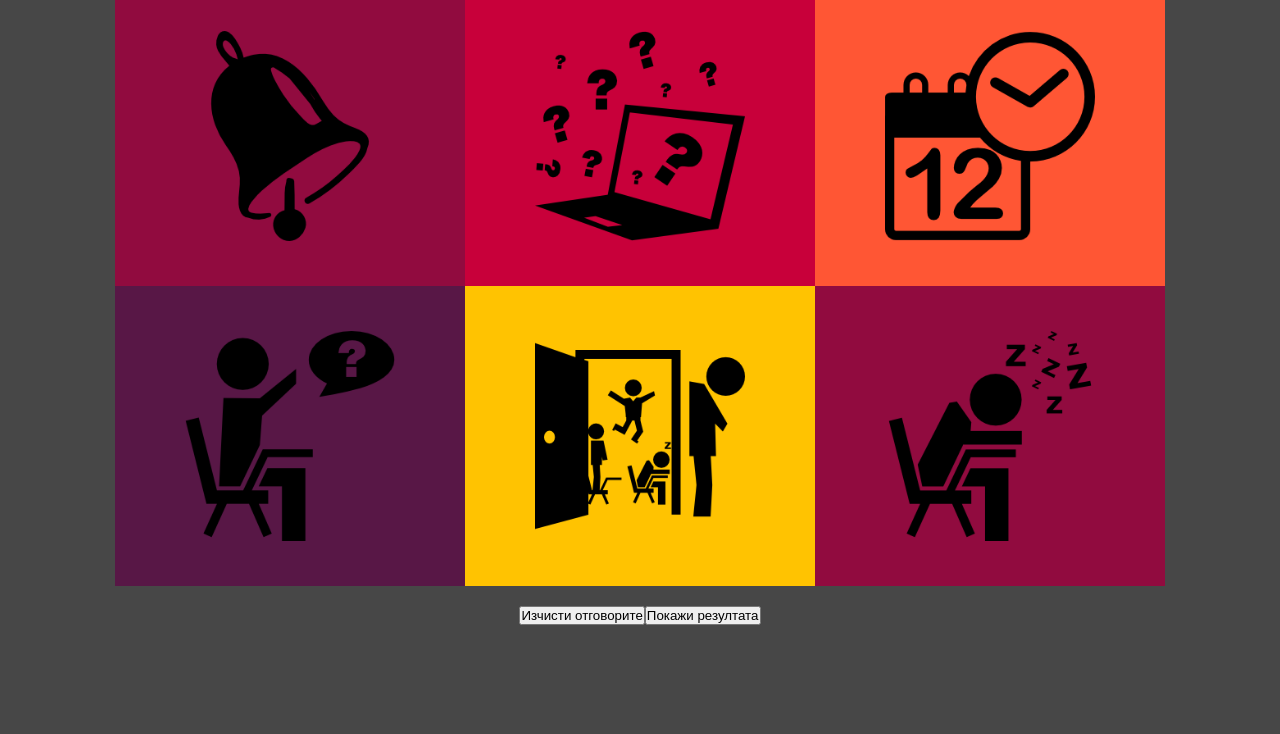
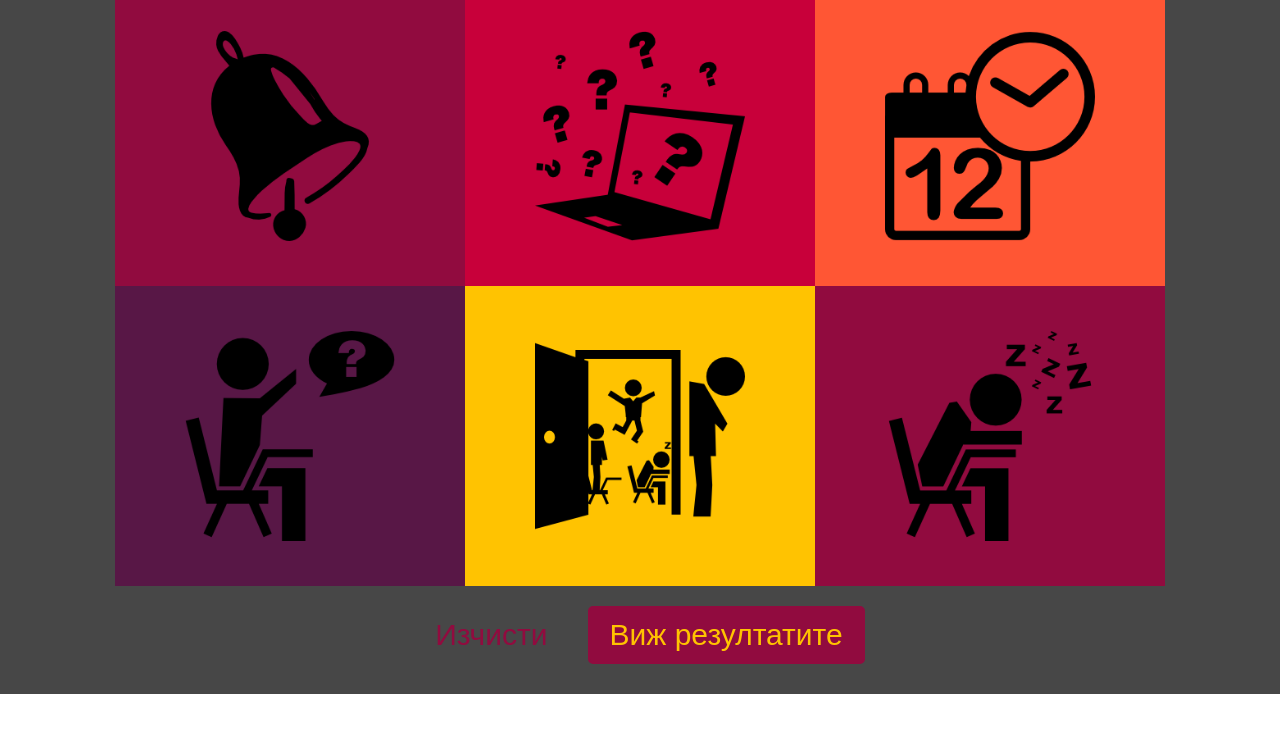
Before and after one commit to Divelina/Divelina_WebBasicsProject.github.io, a plain HTML site: page index.html in a window 1280 px wide. Shown: the part 674-1408 px from the top of the page. Before the commit the page ends 1342 px from the top, so only its background shows below. Drawn offline with Linux system fonts and the light colour scheme.

Commit message:
Added styling to buttons at the bottom and to result

```diff
--- a/colorpallette.css
+++ b/colorpallette.css
@@ -33,12 +33,6 @@ li a.sos{
     100%{
         color: #c8003a;
     }
-}
-
-
-
-section.question{
-    position: relative;
 }
 
 section#q1{
--- a/index.css
+++ b/index.css
@@ -90,12 +90,17 @@ ul.header-buttons a#sos{
 
 /*--------Styling the sections in the test--------------*/
 
+
+section.question{
+    position: relative;
+}
+
 a.start{
     color: #ffc301;
     background: #910b3f;
-    padding: 5px 10px;
+    padding: 10px 20px;
     position: absolute;
-    top: -60px;
+    top: -70px;
     left: 20px;
     z-index: 20;
     font-size: 30px;
@@ -149,14 +154,48 @@ div.form-buttons{
     justify-content: center;
 }
 
+#reset, #answer{
+    padding: 10px 20px;
+    margin: 0 10px;
+    border: none;
+    border-radius: 5px;
+    font-size: 30px;
+}
+
+#reset{
+    color: #910b3f;
+    background: none;
+}
+
+#reset:hover{
+    color: #ffc301;
+    border: none;
+    cursor: pointer;
+}
+
+#answer{
+    color: #ffc301;
+    background:#910b3f;
+    border: 2px solid #910b3f;
+}
+
+#answer:hover{
+    border: 2px solid #ffc301;
+    cursor: pointer;
+}
+
 #test-result{
-    background: yellow;
-    display: inline-block;
-    border-radius: 20px;
-    margin: 20px;
+    display: block;
+    margin: 0 auto;
+    margin-top: 30px;
+    padding: 20px;
+    background: #fff;
 }
+
+
 
 #result{
     font-size: 30px;
-    color: blue;
+    color: #000;
+    text-align: center;
 }
--- a/index.html
+++ b/index.html
@@ -197,8 +197,8 @@
 
                 </div>
                 <div class="form-buttons">
-                    <button type="reset" onclick="ActivateRadioButtons()">Изчисти отговорите</button>
-                    <button id="answer" type="button" onclick="SubmitQuestions()">Покажи резултата</button>
+                    <button id="reset" type="reset" onclick="ActivateRadioButtons()">Изчисти</button>
+                    <button id="answer" type="button" onclick="SubmitQuestions()">Виж резултатите</button>
                 </div>
             </form>
 
--- a/index.html.js
+++ b/index.html.js
@@ -70,7 +70,6 @@ function SubmitAnswer(name, index){
 
 function SelectResult(arr){
 
-    alert(`${arr}`);
     var countAns = [0, 0, 0, 0, 0];
 
     for (let i = 0; i < arr.length; i++)
@@ -113,9 +112,6 @@ function SelectResult(arr){
             maxAnswerOccurence++;
         }
     }
-
-    alert(`${maxAnswer}`);
-    alert(`${maxAnswerOccurence}`);
 
     let outputText = "";
 
@@ -172,8 +168,8 @@ function  ShowResult(text) {
     x.style.display = "block";
     x.innerHTML = text;
     let y = document.getElementById("test-result");
-    y.style.width="30%";
-    y.style.border = "1px solid black";
+    y.style.width="50%";
+    y.style.border = "20px solid #581746";
 }
 
 function ActivateRadioButtons() {
```
